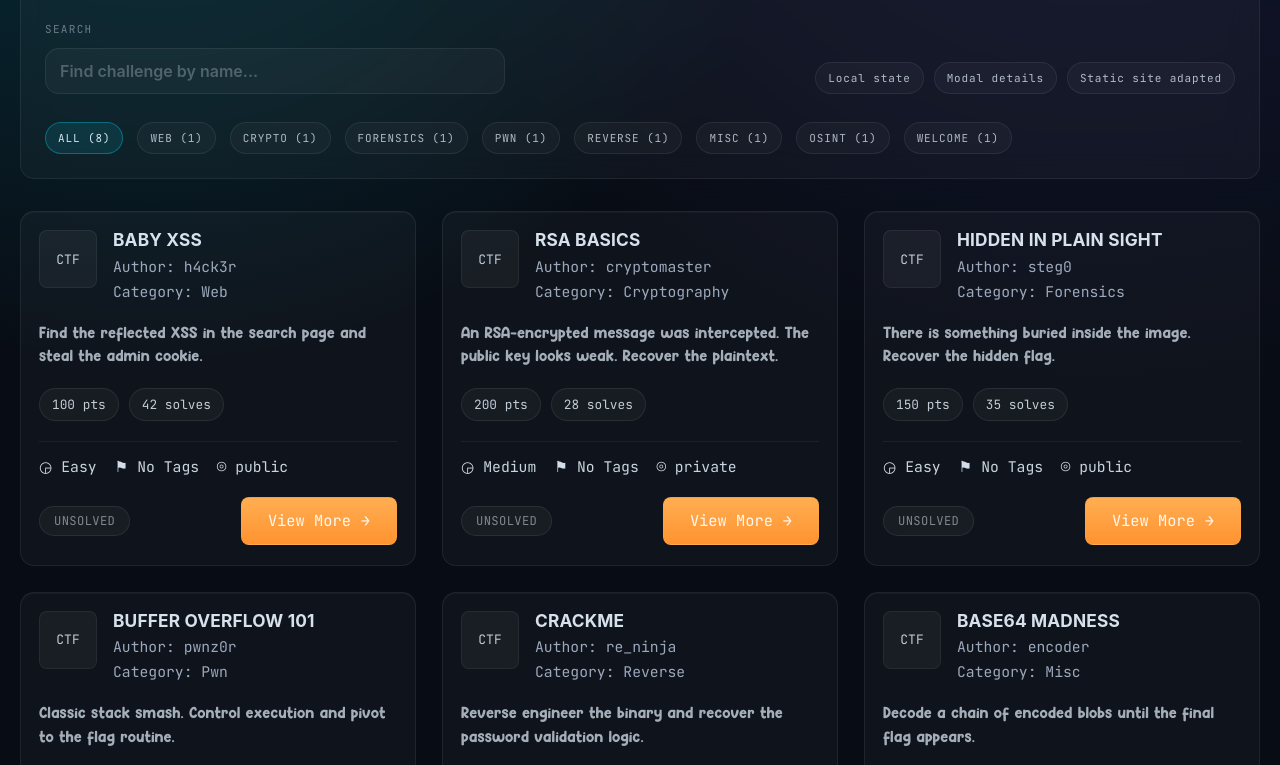
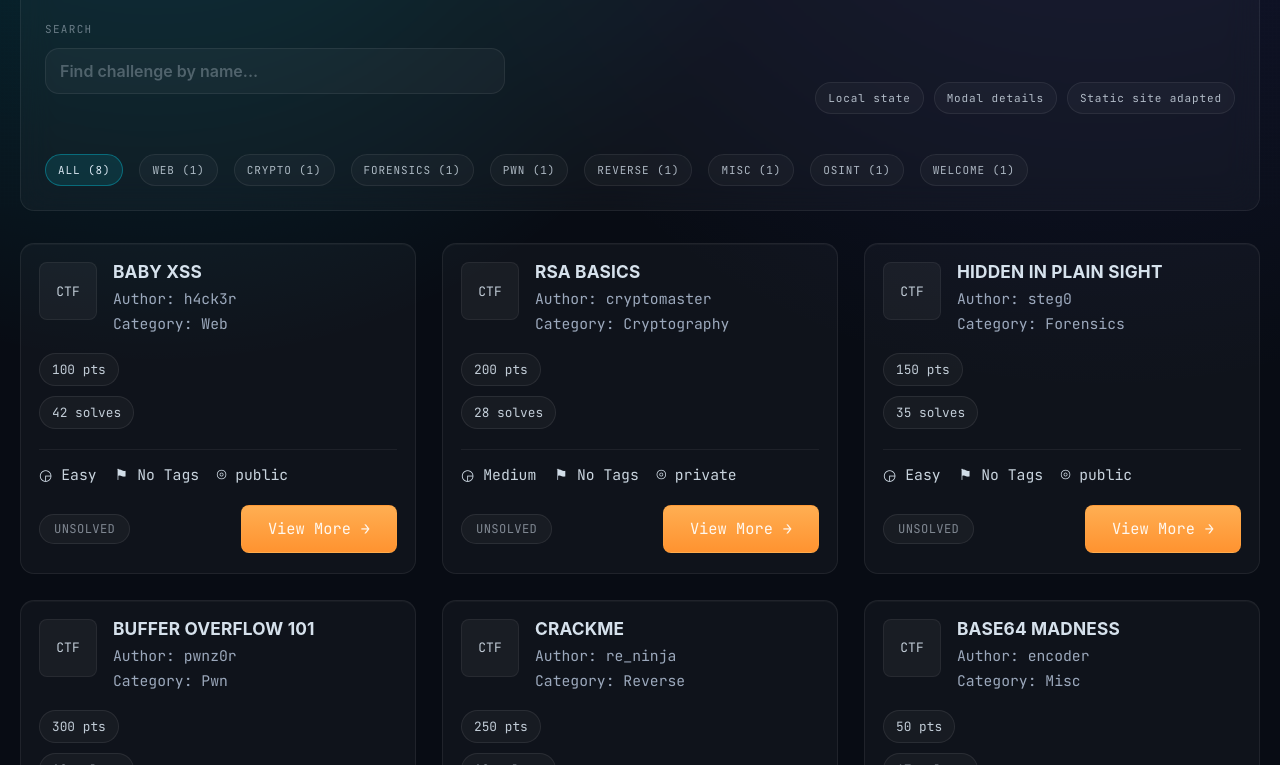
Before and after one commit to lazykillerking/mkk, a plain HTML site: page challenges/index.html in a window 1280 px wide. Shown: the part 593-1358 px from the top of the page. Drawn offline with Linux system fonts and the light colour scheme; a web font is replaced by a local one.

Commit message:
CHALLENGES FIX .4

```diff
--- a/css/components.css
+++ b/css/components.css
@@ -799,6 +799,7 @@
   max-width: 460px;
   display: grid;
   gap: 12px;
+  margin-bottom: 20px;
 }
 
 .challenge-search__label,
@@ -870,8 +871,8 @@
 }
 
 .challenge-filters {
-  margin-top: 28px;
-  gap: 14px;
+  margin-top: 40px;
+  gap: 16px;
 }
 
 .challenge-pill,
@@ -1070,17 +1071,10 @@
   color: rgba(196, 211, 234, 0.78);
 }
 
-.challenge-card__summary {
-  margin: 0;
-  color: rgba(222, 234, 246, 0.72);
-  line-height: 1.55;
-  font-size: 0.94rem;
-}
-
 .challenge-card__info-row {
-  display: flex;
-  flex-wrap: wrap;
+  display: grid;
   gap: 10px;
+  justify-items: start;
 }
 
 .challenge-card__info-pill {
--- a/js/challenges.js
+++ b/js/challenges.js
@@ -447,7 +447,6 @@
               '<p class="challenge-card__line">Category: ' + escapeHtml(formatCategory(challenge.category)) + "</p>" +
             "</div>" +
           "</div>" +
-          '<p class="challenge-card__summary">' + escapeHtml(challenge.description) + "</p>" +
           '<div class="challenge-card__info-row">' +
             '<span class="challenge-card__info-pill">' + formatNumber(challenge.points) + " pts</span>" +
             '<span class="challenge-card__info-pill">' + formatNumber(challenge.solves) + " solves</span>" +
```
